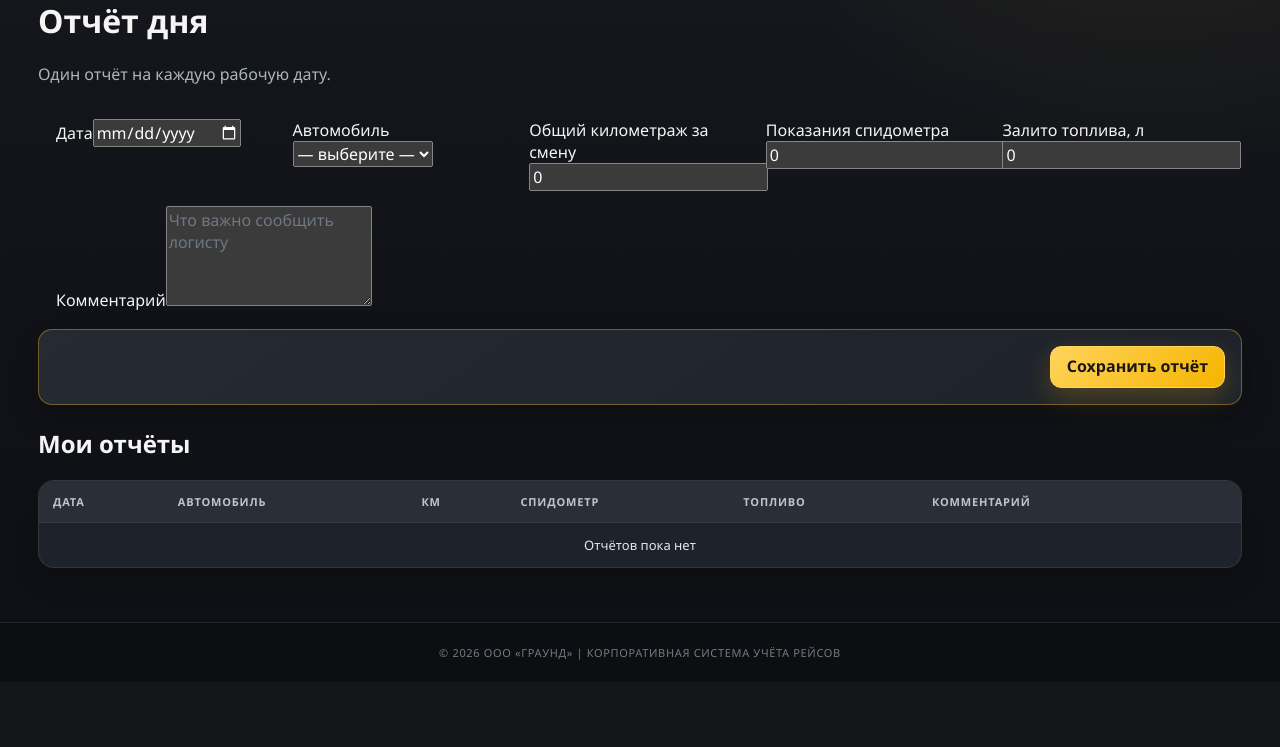
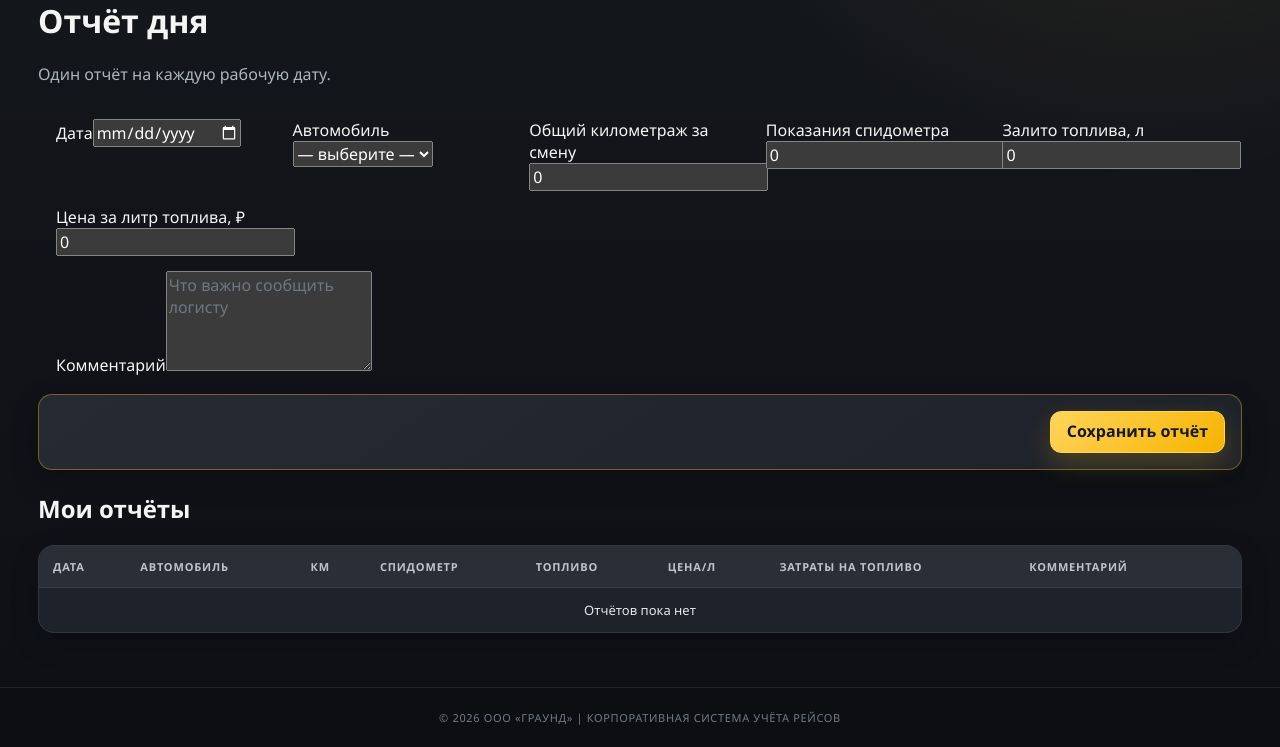
Before and after one commit to integratormart-wq/ground-reis, a Python web app: template templates/driver_day_report.html in a window 1280 px wide. Shown: the part 189-936 px from the top of the page. Before the commit the page ends 849 px from the top, so only its background shows below. Run offline with Jinja, Linux system fonts and the light colour scheme; the template is opened without the code that fills it, so the values that code supplies are empty.

Commit message:
Add files via upload

```diff
--- a/templates/day_reports.html
+++ b/templates/day_reports.html
@@ -10,9 +10,9 @@
 </form>
 </section>
 <div class="table-wrap" style="margin-top:16px"><table class="table">
-  <thead><tr><th>Дата</th><th>Водитель</th><th>Автомобиль</th><th>Км за смену</th><th>Спидометр</th><th>Топливо</th><th>Комментарий</th><th>Рейсы за день</th></tr></thead>
+  <thead><tr><th>Дата</th><th>Водитель</th><th>Автомобиль</th><th>Км за смену</th><th>Спидометр</th><th>Топливо</th><th>Цена/л</th><th>Затраты на топливо</th><th>Комментарий</th><th>Рейсы за день</th></tr></thead>
   <tbody>{% for row in rows %}{% set trips = trips_by_report.get(row.id, []) %}<tr>
-    <td>{{ row.report_date.strftime('%d.%m.%Y') }}</td><td>{{ row.driver.full_name }}</td><td>{{ row.vehicle.name }} · {{ row.vehicle.plate }}</td><td>{{ row.total_km }}</td><td>{{ row.odometer }}</td><td>{{ row.fuel_liters }} л</td><td>{{ row.comment or '—' }}</td>
+    <td>{{ row.report_date.strftime('%d.%m.%Y') }}</td><td>{{ row.driver.full_name }}</td><td>{{ row.vehicle.name }} · {{ row.vehicle.plate }}</td><td>{{ row.total_km }}</td><td>{{ row.odometer }}</td><td>{{ row.fuel_liters }} л</td><td>{{ '%.2f'|format(row.fuel_price or 0) }} ₽</td><td>{{ '%.2f'|format(row.fuel_cost) }} ₽</td><td>{{ row.comment or '—' }}</td>
     <td>
       {% if trips %}
       <details>
@@ -34,6 +34,6 @@
       </details>
       {% else %}<span class="muted">Нет заявок</span>{% endif %}
     </td>
-  </tr>{% else %}<tr><td colspan="8" class="muted" style="text-align:center">Ничего не найдено</td></tr>{% endfor %}</tbody>
+  </tr>{% else %}<tr><td colspan="10" class="muted" style="text-align:center">Ничего не найдено</td></tr>{% endfor %}</tbody>
 </table></div>
 {% endblock %}
--- a/templates/driver_day_report.html
+++ b/templates/driver_day_report.html
@@ -16,6 +16,7 @@
       <label>Общий километраж за смену<input type="number" min="0" step="any" name="total_km" value="{{ editing.total_km if editing else 0 }}" required /></label>
       <label>Показания спидометра<input type="number" min="0" step="any" name="odometer" value="{{ editing.odometer if editing else 0 }}" required /></label>
       <label>Залито топлива, л<input type="number" min="0" step="any" name="fuel_liters" value="{{ editing.fuel_liters if editing else 0 }}" required /></label>
+      <label>Цена за литр топлива, ₽<input type="number" min="0" step="0.01" name="fuel_price" value="{{ editing.fuel_price if editing else 0 }}" required /></label>
       <label class="wide">Комментарий<textarea name="comment" rows="3" placeholder="Что важно сообщить логисту">{{ (editing.comment or '') if editing else '' }}</textarea></label>
     </div>
     <div class="form-actions"><button class="btn btn-primary" type="submit">{{ 'Сохранить исправления' if editing else 'Сохранить отчёт' }}</button></div>
@@ -23,10 +24,10 @@
 </section>
 <h2 style="margin-top:22px">Мои отчёты</h2>
 <div class="table-wrap"><table class="table">
-  <thead><tr><th>Дата</th><th>Автомобиль</th><th>Км</th><th>Спидометр</th><th>Топливо</th><th>Комментарий</th><th></th></tr></thead>
+  <thead><tr><th>Дата</th><th>Автомобиль</th><th>Км</th><th>Спидометр</th><th>Топливо</th><th>Цена/л</th><th>Затраты на топливо</th><th>Комментарий</th><th></th></tr></thead>
   <tbody>{% for row in reports %}<tr>
-    <td>{{ row.report_date.strftime('%d.%m.%Y') }}</td><td>{{ row.vehicle.name }}</td><td>{{ row.total_km }}</td><td>{{ row.odometer }}</td><td>{{ row.fuel_liters }} л</td><td>{{ row.comment or '—' }}</td>
+    <td>{{ row.report_date.strftime('%d.%m.%Y') }}</td><td>{{ row.vehicle.name }}</td><td>{{ row.total_km }}</td><td>{{ row.odometer }}</td><td>{{ row.fuel_liters }} л</td><td>{{ '%.2f'|format(row.fuel_price or 0) }} ₽</td><td>{{ '%.2f'|format(row.fuel_cost) }} ₽</td><td>{{ row.comment or '—' }}</td>
     <td><a class="btn btn-ghost btn-sm" href="/driver/day-report/{{ row.id }}/edit">Редактировать</a></td>
-  </tr>{% else %}<tr><td colspan="7" class="muted" style="text-align:center">Отчётов пока нет</td></tr>{% endfor %}</tbody>
+  </tr>{% else %}<tr><td colspan="9" class="muted" style="text-align:center">Отчётов пока нет</td></tr>{% endfor %}</tbody>
 </table></div>
 {% endblock %}
```
